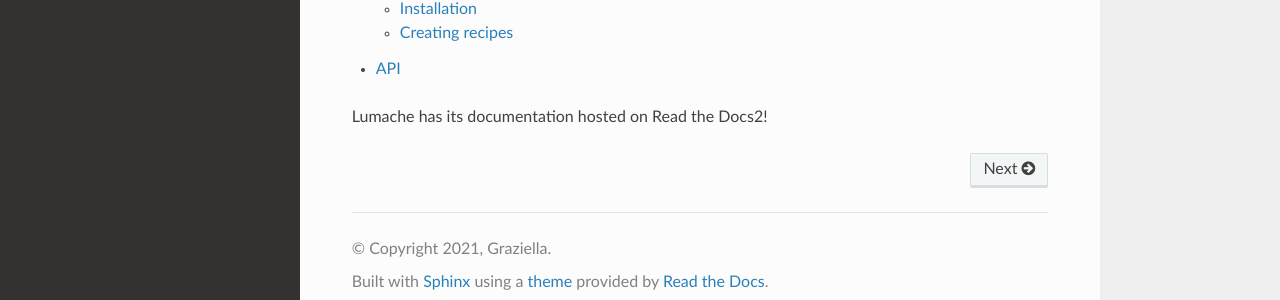
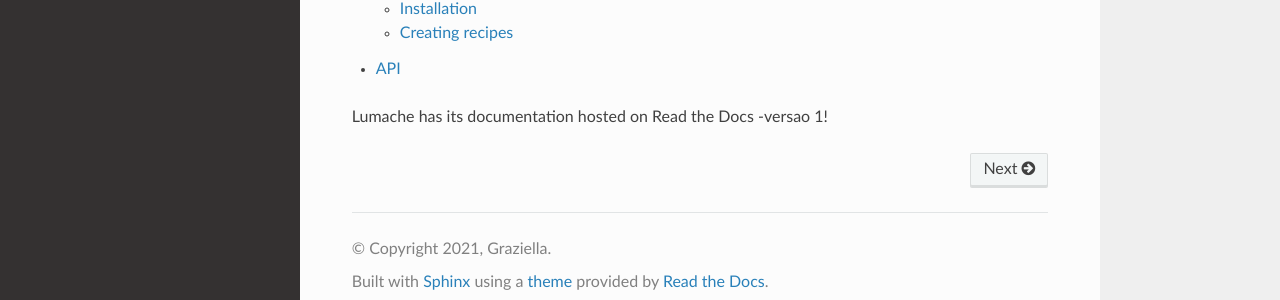
Before and after one commit to estgeorge/tutoriais, a Sphinx documentation site: the page built from docs/source/index.rst, in a window 1280 px wide. Shown: the part 500-800 px from the top of the page. Built offline with Sphinx 7.4.7 and the Read the Docs theme 2.0.0, drawn with Linux system fonts in a browser that asks for light colours.

Commit message:
Update index.rst

```diff
--- a/docs/source/index.rst
+++ b/docs/source/index.rst
@@ -21,4 +21,4 @@ Contents
    usage
    api
 
-Lumache has its documentation hosted on Read the Docs2!
+Lumache has its documentation hosted on Read the Docs -versao 1!
```
